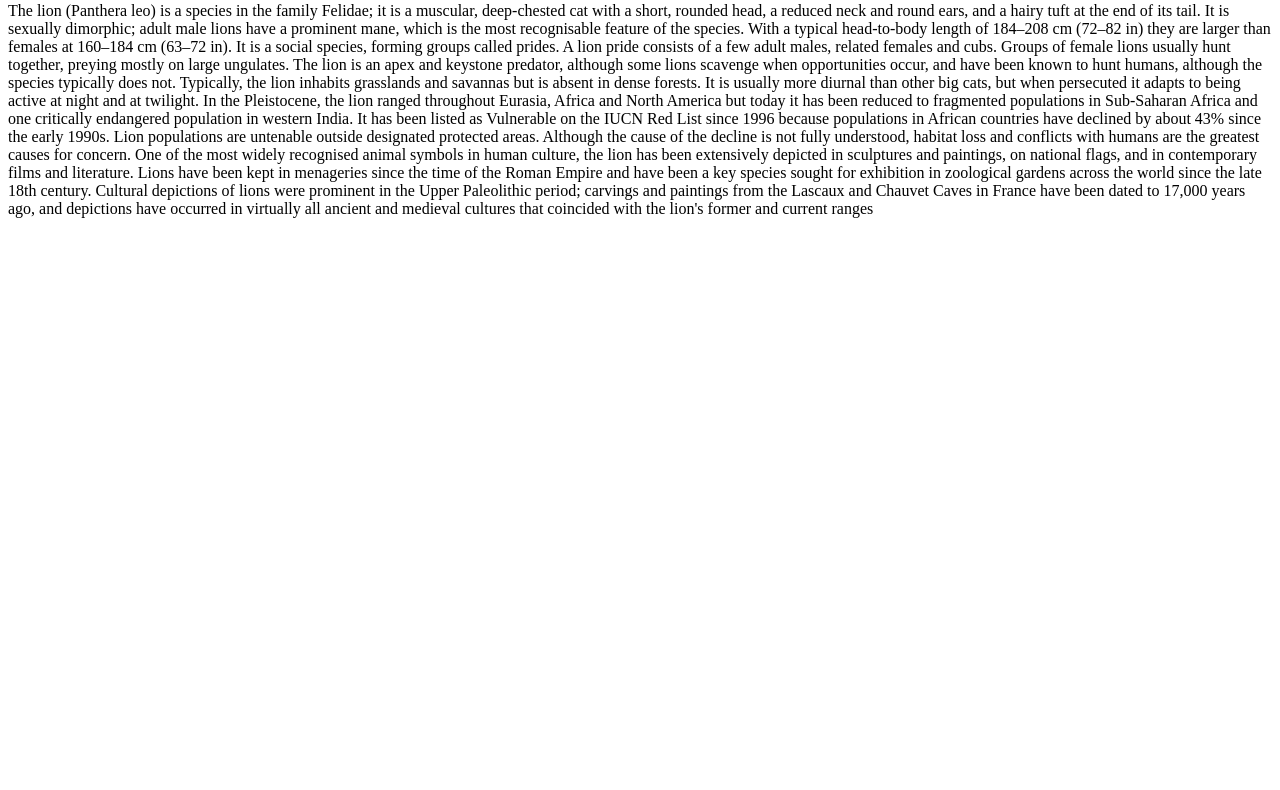
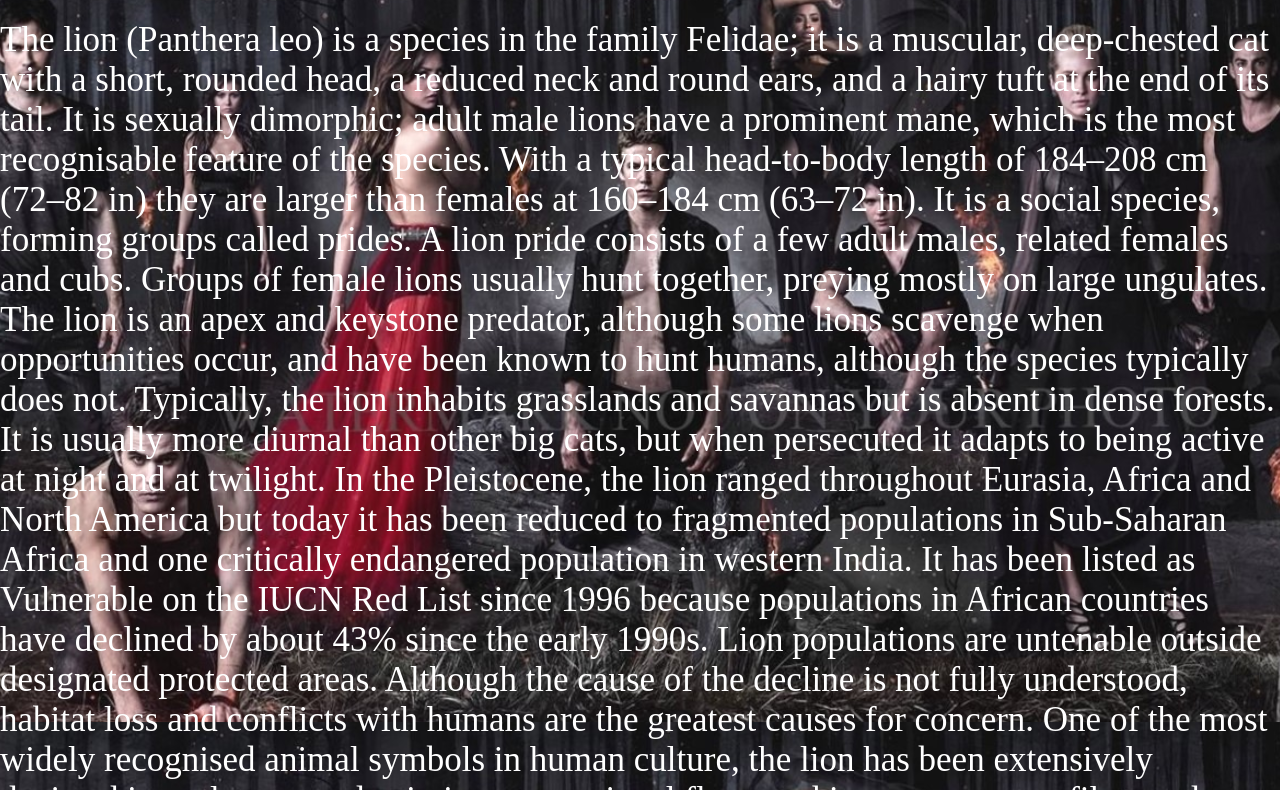
Before and after one commit to kritarth24/media, a plain HTML site: page index.html in a window 1280 px wide. Shown: the part 78-868 px from the top of the page. Before the commit the page ends 800 px from the top, so only its background shows below. Drawn offline with Linux system fonts and the light colour scheme.

Commit message:
Add files via upload

```diff
--- a/index.html
+++ b/index.html
@@ -4,8 +4,21 @@
     <meta charset="utf-8">
     <title></title>
     <style>
-      background-image: url("lion-king.jpeg");
-      background-repeat:no-repeat;
+    body{
+      margin: 0px;
+  background-image: url("__5.jpg");
+background-repeat: no-repeat;
+background-position: center;
+background-attachment:fixed;
+background-color: black;
+background-size: cover;
+
+}
+h1,p
+{
+  color:white;
+  font-size: 35px;
+}
     </style>
   </head>
   <body>
@@ -15,5 +28,5 @@
 Typically, the lion inhabits grasslands and savannas but is absent in dense forests. It is usually more diurnal than other big cats, but when persecuted it adapts to being active at night and at twilight. In the Pleistocene, the lion ranged throughout Eurasia, Africa and North America but today it has been reduced to fragmented populations in Sub-Saharan Africa and one critically endangered population in western India. It has been listed as Vulnerable on the IUCN Red List since 1996 because populations in African countries have declined by about 43% since the early 1990s. Lion populations are untenable outside designated protected areas. Although the cause of the decline is not fully understood, habitat loss and conflicts with humans are the greatest causes for concern.
 
 One of the most widely recognised animal symbols in human culture, the lion has been extensively depicted in sculptures and paintings, on national flags, and in contemporary films and literature. Lions have been kept in menageries since the time of the Roman Empire and have been a key species sought for exhibition in zoological gardens across the world since the late 18th century. Cultural depictions of lions were prominent in the Upper Paleolithic period; carvings and paintings from the Lascaux and Chauvet Caves in France have been dated to 17,000 years ago, and depictions have occurred in virtually all ancient and medieval cultures that coincided with the lion's former and current ranges</p>
-  </body>
+</body>
 </html>
```
Also changed, not shown: __5.jpg (added).
